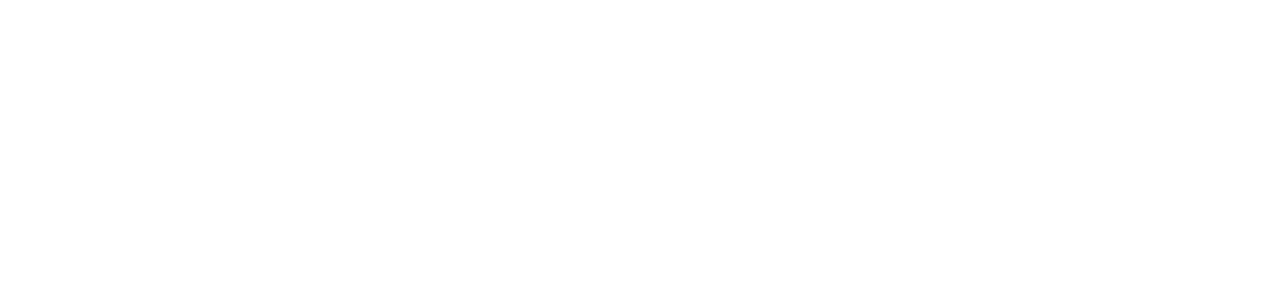
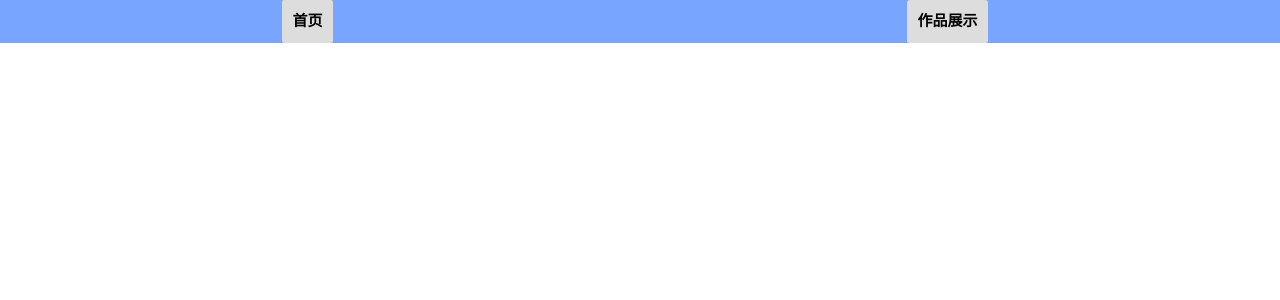
Before and after one commit to mengzhuou/SeanXuanPortfolio, a React (Create React App) app in the folder frontend/: page /Gallery in a window 1280 px wide. Before the commit this address had no page. Shown: the top 300 px of the page. Built offline with nearby package versions, Linux system fonts and the light colour scheme.

Commit message:
route gallery page

```diff
--- a/frontend/src/App.tsx
+++ b/frontend/src/App.tsx
@@ -1,6 +1,7 @@
 import "./App.css";
 import { BrowserRouter as Router, Routes, Route } from "react-router-dom";
 import Main from "./components/Main";
+import Gallery from "./components/Gallery";
 import React from "react";
 
 class App extends React.Component<any,any>{
@@ -13,6 +14,7 @@
       <Router>
         <Routes>
           <Route path="/" element={<Main/>}/>
+          <Route path="/Gallery" element={<Gallery/>}/>
         </Routes>
       </Router>
     );
--- /dev/null
+++ b/frontend/src/components/Gallery.tsx
@@ -0,0 +1,34 @@
+import { useNavigate } from "react-router-dom";
+
+const Gallery = () => {
+    const navigate = useNavigate();
+
+    const mainNavigation = () => {
+      navigate("/");
+    };
+
+    return (
+      <div className="min-h-screen flex flex-col">
+        <header>
+          <div className="topnav">
+            <button
+              className="topnavButton"
+              onClick={mainNavigation}
+            >
+              首页
+            </button>
+            <button
+              className="topnavButton"
+              onClick={mainNavigation}
+            >
+              作品展示
+            </button>
+          </div>
+        </header>
+
+      </div>
+    );
+  };
+
+
+export default Gallery;
--- a/frontend/src/components/Main.tsx
+++ b/frontend/src/components/Main.tsx
@@ -17,9 +17,12 @@
     const [showInsPopup, setShowInsPopup] = useState(false);
 
 
-    const mainNavigation = () => {
-      navigate("/mainNavigation");
+    const mainNav = () => {
+      navigate("/");
     };
+    const galleryNav = () => {
+        navigate("/Gallery");
+      };
 
     const copyEmail = (e: React.MouseEvent<HTMLAnchorElement, MouseEvent>) => {
         e.preventDefault();
@@ -51,9 +54,15 @@
           <div className="topnav">
             <button
               className="topnavButton"
-              onClick={mainNavigation}
+              onClick={mainNav}
             >
               首页
+            </button>
+            <button
+              className="topnavButton"
+              onClick={galleryNav}
+            >
+              作品展示
             </button>
           </div>
         </header>
@@ -93,7 +102,7 @@
                     </div>
                     <div className="mt-3 text-lg">
                         <FontAwesomeIcon icon={faUser} style={{color: "#19438a"}} />
-                        <span className="sr-only">Name:</span> Jerry Xuan
+                        <span className="sr-only">Name:</span> Dachen Xuan (Jerry)
 
                     </div>
                     <div className="mt-1 text-lg">
```
Also changed, not shown: frontend/src/components/Navigation.tsx (added).
